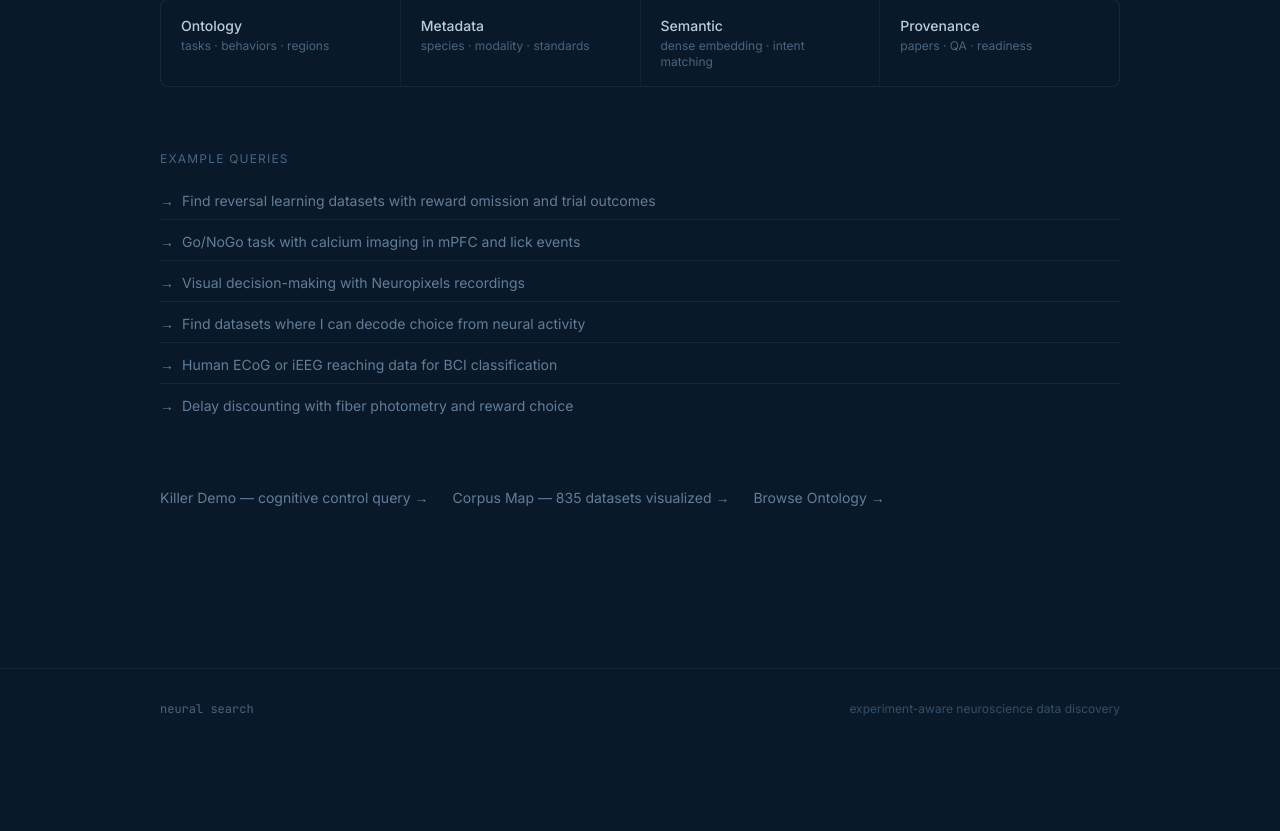
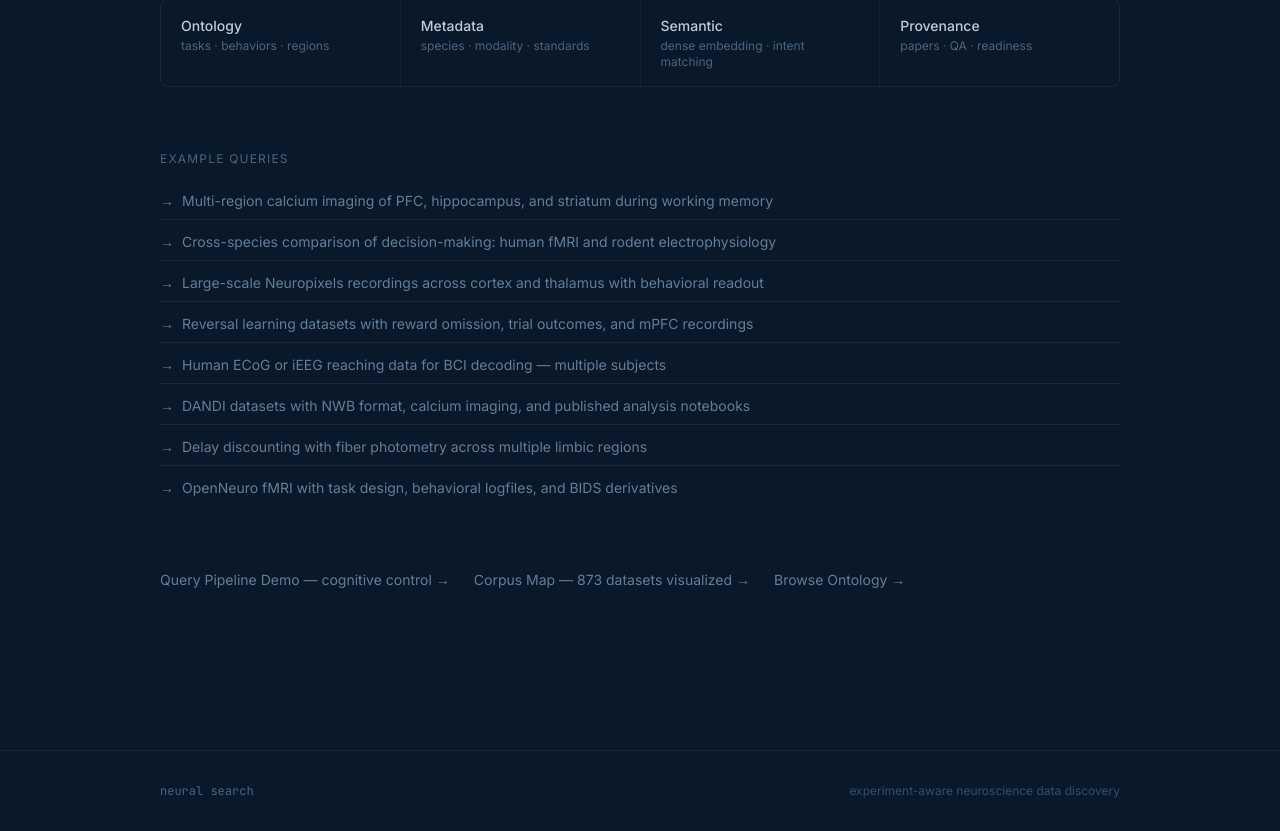
Before and after one commit to sidhulyalkar/neural-search, a React (Vite) app in the folder apps/web/: page / in a window 1280 px wide. Shown: the part 552-1383 px from the top of the page. Before the commit the page ends 1301 px from the top, so only its background shows below. Built offline with nearby package versions, Linux system fonts and the light colour scheme.

Commit message:
feat: frontend — rename Killer Demo to Query Pipeline, update dataset count to 873, refresh example queries

```diff
--- a/apps/web/src/pages/DemoPage.tsx
+++ b/apps/web/src/pages/DemoPage.tsx
@@ -129,7 +129,7 @@ export function DemoPage() {
       <div className="mb-16">
         <div className="mb-3">
           <span className="font-mono text-xs text-neural-600 tracking-widest uppercase">
-            Killer Demo · Multi-Dataset Retrieval
+            Query Pipeline · Multi-Dataset Retrieval
           </span>
         </div>
         <h1 className="text-4xl sm:text-5xl font-extralight tracking-tight text-neural-100 mb-6 leading-tight">
@@ -137,7 +137,7 @@ export function DemoPage() {
           <span className="text-neural-500">Query Pipeline</span>
         </h1>
         <p className="text-neural-500 text-sm max-w-xl leading-relaxed">
-          A single complex query decomposed into five sub-queries, retrieving across 835 datasets,
+          A single complex query decomposed into five sub-queries, retrieving across 873 datasets,
           scored for set coverage, and assigned roles for multi-dataset analysis.
         </p>
       </div>
@@ -332,7 +332,7 @@ export function DemoPage() {
         <div className="py-10 border border-neural-800/50 rounded-lg px-6">
           <p className="text-neural-300 text-sm mb-2">Demo report not available</p>
           <p className="text-neural-600 text-xs mb-3">
-            Generate it by running the killer demo script.
+            Generate it by running the demo pipeline script.
           </p>
           <code className="text-xs text-neural-400 bg-neural-900 border border-neural-800 rounded px-3 py-2 block font-mono">
             python scripts/run_killer_demo.py
--- a/apps/web/src/pages/SearchPage.tsx
+++ b/apps/web/src/pages/SearchPage.tsx
@@ -2,12 +2,14 @@ import { useState } from 'react'
 import { useNavigate, Link } from 'react-router-dom'
 
 const exampleQueries = [
-  'Find reversal learning datasets with reward omission and trial outcomes',
-  'Go/NoGo task with calcium imaging in mPFC and lick events',
-  'Visual decision-making with Neuropixels recordings',
-  'Find datasets where I can decode choice from neural activity',
-  'Human ECoG or iEEG reaching data for BCI classification',
-  'Delay discounting with fiber photometry and reward choice',
+  'Multi-region calcium imaging of PFC, hippocampus, and striatum during working memory',
+  'Cross-species comparison of decision-making: human fMRI and rodent electrophysiology',
+  'Large-scale Neuropixels recordings across cortex and thalamus with behavioral readout',
+  'Reversal learning datasets with reward omission, trial outcomes, and mPFC recordings',
+  'Human ECoG or iEEG reaching data for BCI decoding — multiple subjects',
+  'DANDI datasets with NWB format, calcium imaging, and published analysis notebooks',
+  'Delay discounting with fiber photometry across multiple limbic regions',
+  'OpenNeuro fMRI with task design, behavioral logfiles, and BIDS derivatives',
 ]
 
 const pillars = [
@@ -38,7 +40,7 @@ export function SearchPage() {
       <div className="pt-24 pb-16">
         <div className="mb-3">
           <span className="font-mono text-xs text-neural-600 tracking-widest uppercase">
-            v2.0 · 835 datasets
+            v2.0 · 873 datasets
           </span>
         </div>
 
@@ -104,10 +106,10 @@ export function SearchPage() {
       {/* Bottom links */}
       <div className="flex flex-wrap gap-6 pb-16">
         <Link to="/demo" className="text-sm text-neural-500 hover:text-accent-cyan transition-colors">
-          Killer Demo — cognitive control query →
+          Query Pipeline Demo — cognitive control →
         </Link>
         <Link to="/graph" className="text-sm text-neural-500 hover:text-accent-cyan transition-colors">
-          Corpus Map — 835 datasets visualized →
+          Corpus Map — 873 datasets visualized →
         </Link>
         <Link to="/ontology" className="text-sm text-neural-500 hover:text-neural-200 transition-colors">
           Browse Ontology →
```
